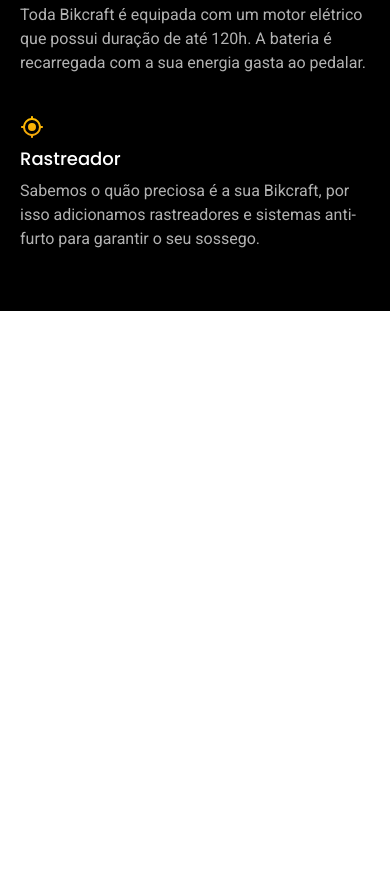
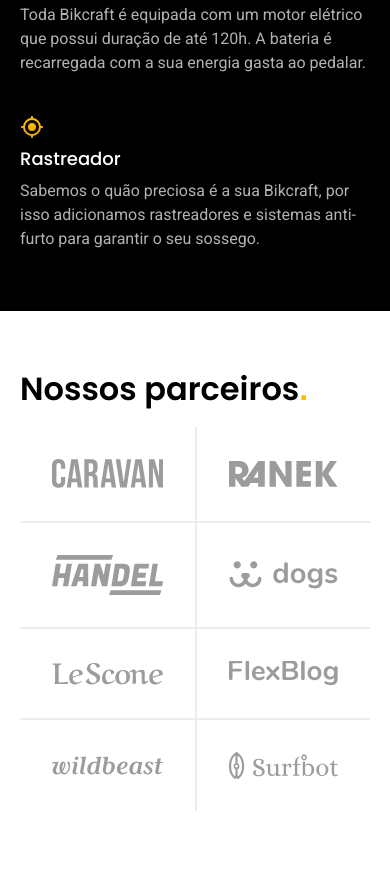
Before and after one commit to beatrizj/bikcraft, a plain HTML site: page index.html in a window 390 px wide. Shown: the part 2042-2913 px from the top of the page. Before the commit the page ends 2353 px from the top, so only its background shows below. Drawn offline with Linux system fonts and the light colour scheme.

Commit message:
partners part done

```diff
--- /dev/null
+++ b/css/partners.css
@@ -0,0 +1,57 @@
+.partners {
+    padding-top: 60px;
+    padding-bottom: 120px
+}
+
+.partners h2 {
+    margin-bottom: 60px;
+}
+
+.partners ul {
+    padding: 0 20px;
+    max-width: 1400px;
+    margin: 0 auto;
+    display: grid;
+    grid-template-columns: repeat(4, 1fr);
+}
+
+.partners li {
+    display: flex;
+    padding: 32px;
+    border-left: 2px solid var(--cor-2);
+}
+
+.partners li:first-child,
+.partners li:nth-child(5) {
+    border-left: none;
+}
+
+.partners li:nth-child(n + 5) {
+    border-top: 2px solid var(--cor-2);
+}
+
+.partners img {
+    margin: auto;
+}
+
+@media (max-width: 800px) {
+    .partners {
+        padding-bottom: 60px;
+    }
+
+    .partners h2 {
+        margin-bottom: 20px;
+    }
+
+    .partners ul {
+        grid-template-columns: repeat(2, 1fr);
+    }
+
+    .partners li:nth-child(odd) {
+        border-left: none;
+    }
+
+    .partners li:nth-child(n + 3) {
+        border-top: 2px solid var(--cor-2);
+    }
+}
--- a/css/style.css
+++ b/css/style.css
@@ -6,3 +6,4 @@
 @import "../css/intro.css";
 @import "../css/bikes/bikes-list.css";
 @import "../css/tech.css";
+@import "../css/partners.css";
--- a/index.html
+++ b/index.html
@@ -95,5 +95,20 @@
             </div>
         </div>
     </article>
+
+    <section class="partners" aria-label="Nossos Parceiros">
+        <h2 class="container font-1-xxl">Nossos parceiros<span class="cor-p1">.</span></h2>
+
+        <ul>
+            <li><img src="./img/parceiros/caravan.svg" alt="Caravan"></li>
+            <li><img src="./img/parceiros/ranek.svg" alt="Ranek"></li>
+            <li><img src="./img/parceiros/handel.svg" alt="Handel"></li>
+            <li><img src="./img/parceiros/dogs.svg" alt="Dogs"></li>
+            <li><img src="./img/parceiros/lescone.svg" alt="LeScone"></li>
+            <li><img src="./img/parceiros/flexblog.svg" alt="FlexBlog"></li>
+            <li><img src="./img/parceiros/wildbeast.svg" alt="Wildbeast"></li>
+            <li><img src="./img/parceiros/surfbot.svg" alt="Surfbot"></li>
+        </ul>
+    </section>
 </body>
 </html>
```
